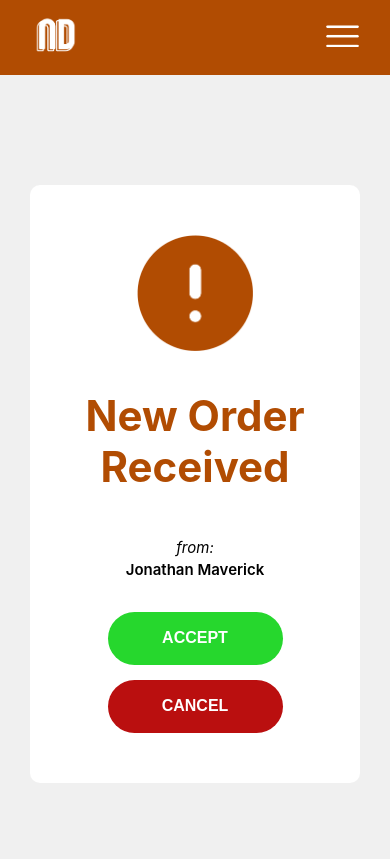
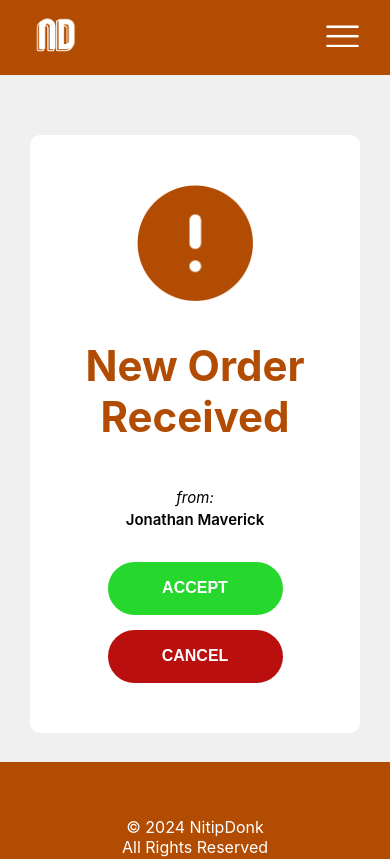
Before and after one commit to jovitawaisakhi/NITIP, a React (Vite) app: page /receiveOrder in a window 390 px wide. Shown: the top 859 px of the page. Built offline with nearby package versions, Linux system fonts and the light colour scheme; no server answers.

Commit message:
Update Receive Order Page

```diff
--- a/src/pages/Order/ReceiveOrder.css
+++ b/src/pages/Order/ReceiveOrder.css
@@ -85,3 +85,10 @@
     line-height: 24px;
     cursor: pointer;
 }
+
+@media screen and (max-width: 600px) {
+    #content-OR{
+        margin-top: 30px;
+        margin-bottom: 0px;
+    }
+}
```
